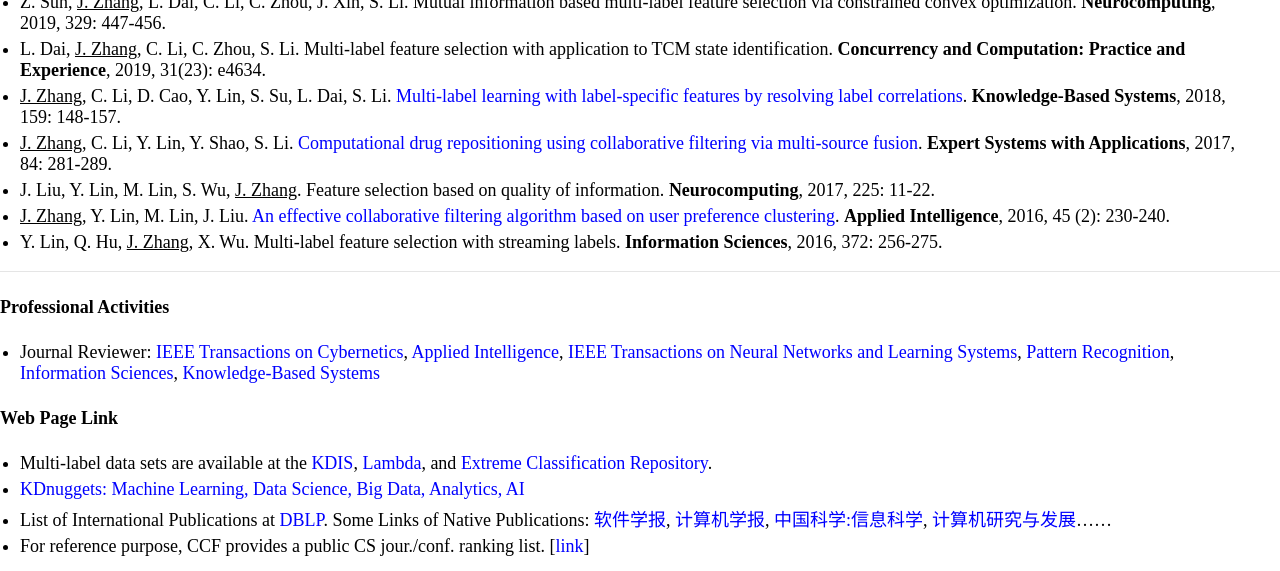
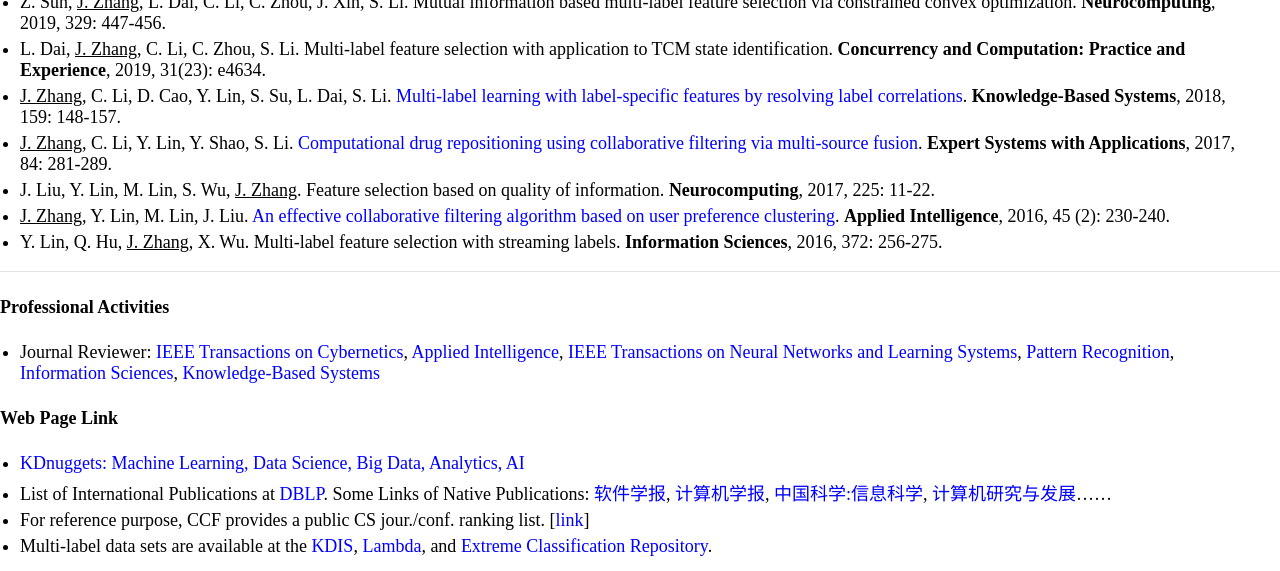
Before and after one commit to jiazhang-ml/jiazhang-ml.github.io, a Jekyll site: the page built from index.md, in a window 1280 px wide and 900 px high, scrolled down 928 px, cut to the strip 0-571 px from the top of the window. Built offline with Jekyll 4.4.1, drawn with Linux system fonts in a browser that asks for light colours.

```diff
--- a/index.md
+++ b/index.md
@@ -47,7 +47,7 @@ I am broadly interested in machine learning, data mining, and artificial intelli
 * Journal Reviewer: [IEEE Transactions on Cybernetics](https://mc.manuscriptcentral.com/cyb-ieee), [Applied Intelligence](https://www.editorialmanager.com/apin/Default.aspx), [IEEE Transactions on Neural Networks and Learning Systems](https://mc.manuscriptcentral.com/tnnls), [Pattern Recognition](https://www.journals.elsevier.com/pattern-recognition/), [Information Sciences](https://www.journals.elsevier.com/information-sciences), [Knowledge-Based Systems](https://www.journals.elsevier.com/knowledge-based-systems)
 
 #### Web Page Link
-* Multi-label data sets are available at the [KDIS](http://www.uco.es/kdis/mllresources/), [Lambda](http://www.lamda.nju.edu.cn/files/MDDM-expdata.rar), and [Extreme Classification Repository](http://manikvarma.org/downloads/XC/XMLRepository.html).
 * [KDnuggets: Machine Learning, Data Science, Big Data, Analytics, AI](https://www.kdnuggets.com/)
 * List of International Publications at [DBLP](https://dblp.uni-trier.de/db/). Some Links of Native Publications: [软件学报](http://navi.cnki.net/knavi/JournalDetail?pcode=CJFD&pykm=RJXB), [计算机学报](http://navi.cnki.net/knavi/JournalDetail?pcode=CJFD&pykm=JSJX), [中国科学:信息科学](http://navi.cnki.net/knavi/JournalDetail?pcode=CJFD&pykm=PZKX), [计算机研究与发展](http://navi.cnki.net/knavi/JournalDetail?pcode=CJFD&pykm=JFYZ)......
 * For reference purpose, CCF provides a public CS jour./conf. ranking list. [[link](https://www.ccf.org.cn/Academic_Evaluation/By_category/)]
+* Multi-label data sets are available at the [KDIS](http://www.uco.es/kdis/mllresources/), [Lambda](http://www.lamda.nju.edu.cn/files/MDDM-expdata.rar), and [Extreme Classification Repository](http://manikvarma.org/downloads/XC/XMLRepository.html).
```
